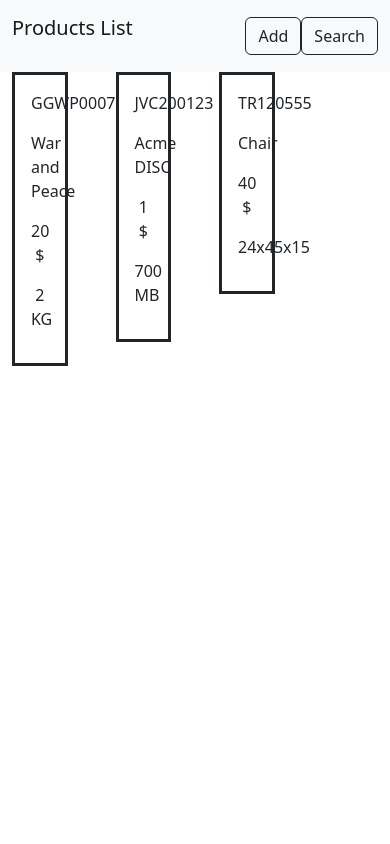
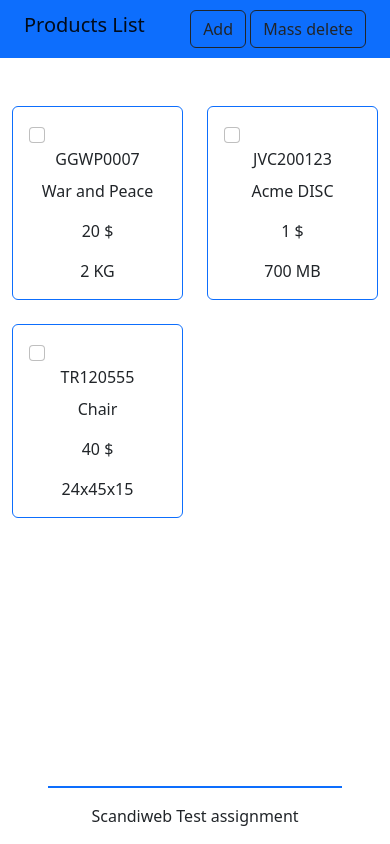
Before and after one commit to GunarsA/mvc_products, a PHP site: page / in a window 390 px wide. Run offline with PHP 8.4, Linux system fonts and the light colour scheme; data comes from the database, SQL or seed files in the repository.

Commit message:
Make responsive grid design and add footer

```diff
--- a/view/_layout.php
+++ b/view/_layout.php
@@ -7,12 +7,18 @@
     <title>Product List</title>
     <link href="https://cdn.jsdelivr.net/npm/bootstrap@5.2.0-beta1/dist/css/bootstrap.min.css" rel="stylesheet" integrity="sha384-0evHe/X+R7YkIZDRvuzKMRqM+OrBnVFBL6DOitfPri4tjfHxaWutUpFmBp4vmVor" crossorigin="anonymous">
     <link rel="stylesheet" href="/public/style.css">
+    <script defer src="https://cdn.jsdelivr.net/npm/bootstrap@5.2.0-beta1/dist/js/bootstrap.bundle.min.js" integrity="sha384-pprn3073KE6tl6bjs2QrFaJGz5/SUsLqktiwsUTF55Jfv3qYSDhgCecCxMW52nD2" crossorigin="anonymous"></script>
 </head>
 
-<body>
+<body class="d-flex flex-column min-vh-100">
 
     <?php echo $content ?>
 
+    <footer class="mt-auto">
+        <div class="mx-5 py-3 text-center border-top border-2 border-primary">
+            Scandiweb Test assignment
+        </div>
+    </footer>
 </body>
 
 </html>
--- a/view/products/list.php
+++ b/view/products/list.php
@@ -1,23 +1,29 @@
-<nav class="navbar bg-light">
-    <div class="container-fluid">
-        <p class="navbar-brand">Products List</p>
-        <form class="d-flex">
+<nav class="navbar bg-primary">
+    <div class="container-fluid px-4 ">
+        <h2 class="navbar-brand">Products List</h2>
+        <span>
             <button class="btn btn-outline-dark" type="submit">Add</button>
-            <button id="delete-product-btn" class="btn btn-outline-dark" type="submit">Search</button>
-        </form>
+            <button id="delete-product-btn" class="btn btn-outline-dark" type="submit">Mass delete</button>
+        </span>
     </div>
 </nav>
 
-
-<div class="container overflow-hidden">
-    <div class="row row-cols-4 g-5">
+<div class="container my-5">
+    <div class="row g-4">
         <?php foreach ($products as $i => $product) : ?>
-            <div class="col">
-                <div class="border border-dark border-3 p-3 text-center">
-                    <p><?= $product['sku'] ?></p>
-                    <p><?= $product['name'] ?></p>
-                    <p><?= $product['price'] ?> $</p>
-                    <p><?= $product['value'] ?></p>
+            <div class="col-6 col-md-3">
+                <div class="card border-primary">
+                    <div class="card-body">
+                        <div class="form-check-inline">
+                            <label class="form-check-label">
+                                <input type="checkbox" class="form-check-input" name="products[]" value="${product.sku}">
+                            </label>
+                        </div>
+                        <p class="card-title text-center"><?= $product['sku'] ?></p>
+                        <p class="card-text text-center"><?= $product['name'] ?></p>
+                        <p class="card-text text-center"><?= $product['price'] ?> $</p>
+                        <p class="card-text text-center"><?= $product['value'] ?></p>
+                    </div>
                 </div>
             </div>
         <?php endforeach ?>
```
